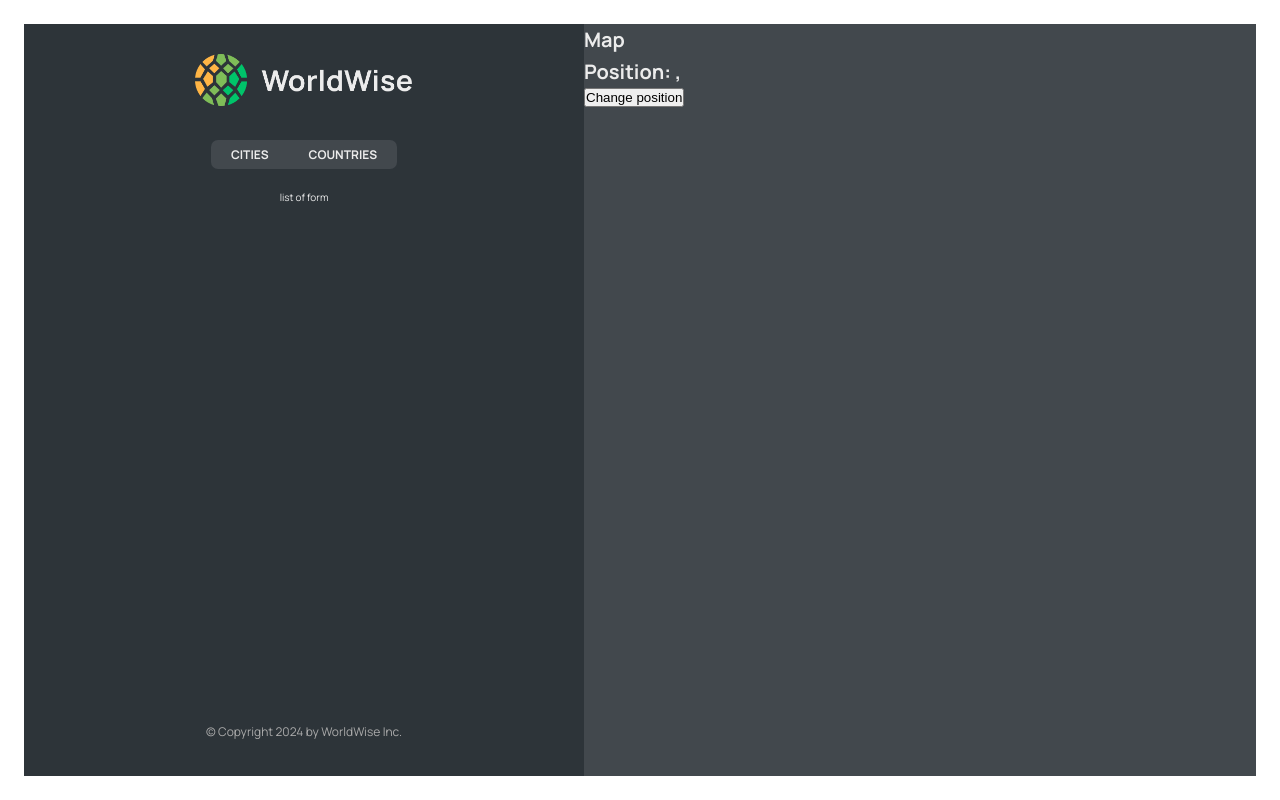
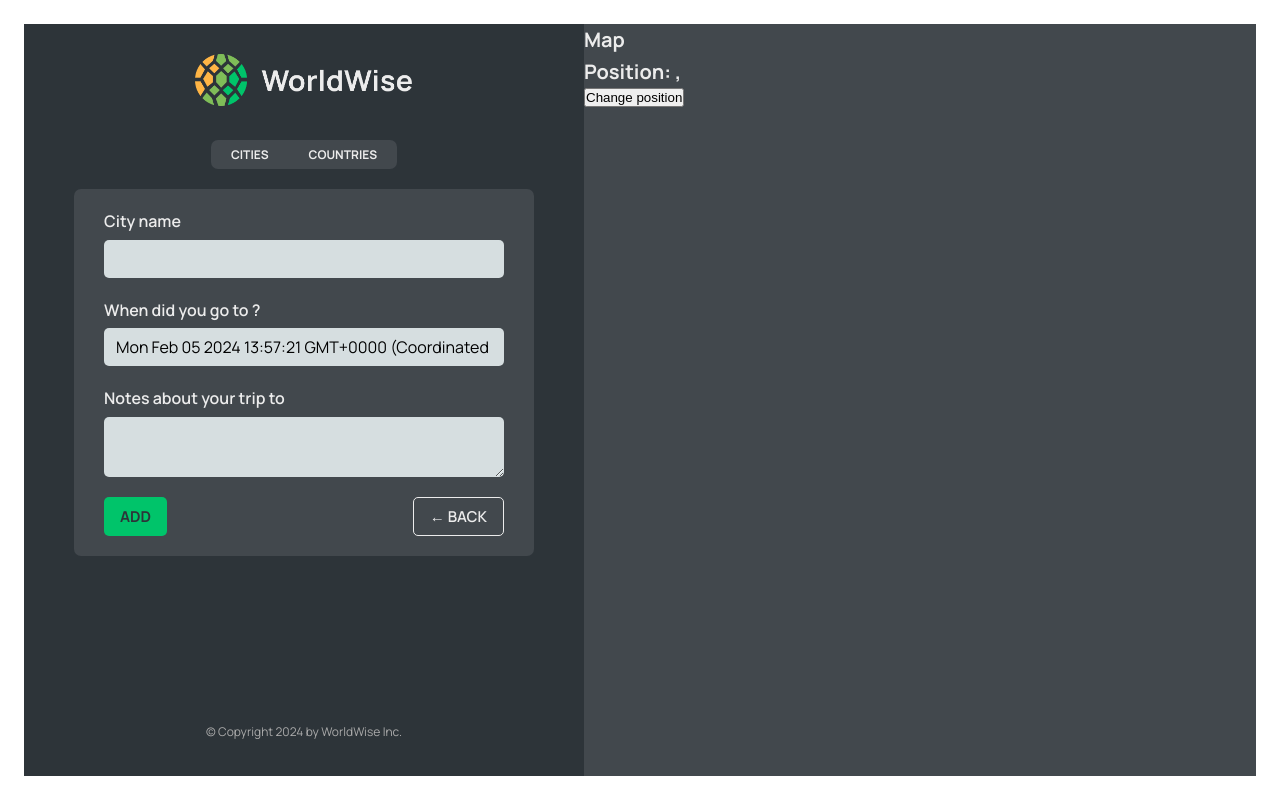
Before and after one commit to rashmipullur/WorldWise, a React (Vite) app: page /app/form in a window 1280 px wide. Built offline with nearby package versions, Linux system fonts and the light colour scheme; data requests are answered from the project's data file.

Commit message:
programmatic navigation with useNavigate

```diff
--- a/src/App.jsx
+++ b/src/App.jsx
@@ -10,6 +10,7 @@
 import CityList from "./components/CityList";
 import CountryList from "./components/CountryList";
 import City from "./components/City";
+import Form from "./components/Form";
 
 const BASE_URL = "http://localhost:8000";
 
@@ -57,7 +58,7 @@
             path="countries"
             element={<CountryList cities={cities} isLoading={isLoading} />}
           />
-          <Route path="form" element={<p>list of form</p>} />
+          <Route path="form" element={<Form />} />
         </Route>
         <Route path="*" element={<PageNotFound />} />
       </Routes>
--- /dev/null
+++ b/src/components/Button.jsx
@@ -0,0 +1,11 @@
+import styles from "./Button.module.css";
+
+function Button({ children, onClick, type }) {
+  return (
+    <button onClick={onClick} className={`${styles.btn} ${styles[type]} `}>
+      {children}
+    </button>
+  );
+}
+
+export default Button;
--- a/src/components/CityItem.jsx
+++ b/src/components/CityItem.jsx
@@ -1,6 +1,5 @@
 import { Link } from "react-router-dom";
 import styles from "./CityItem.module.css";
-import PropTypes from "prop-types";
 
 const formatDate = (date) =>
   new Intl.DateTimeFormat("en", {
@@ -28,8 +27,5 @@
   );
 }
 
-CityItem.propTypes = {
-  city: PropTypes.object,
-};
 
 export default CityItem;
--- a/src/components/CountryItem.jsx
+++ b/src/components/CountryItem.jsx
@@ -1,5 +1,4 @@
 import styles from "./CountryItem.module.css";
-import PropTypes from "prop-types";
 
 function CountryItem({ country }) {
   return (
@@ -10,8 +9,5 @@
   );
 }
 
-CountryItem.propTypes = {
-  country: PropTypes.object,
-};
 
 export default CountryItem;
--- a/src/components/CountryList.jsx
+++ b/src/components/CountryList.jsx
@@ -2,7 +2,6 @@
 import styles from "./CountryList.module.css";
 import CountryItem from "./countryItem";
 import Message from "./Message";
-import PropTypes from "prop-types";
 
 function CountryList({ cities, isLoading }) {
   if (isLoading) return <Spinner />;
@@ -21,17 +20,10 @@
   return (
     <ul className={styles.countryList}>
       {countries.map((country) => (
-        <CountryItem country={country} />
+        <CountryItem country={country} key={country.country} />
       ))}
     </ul>
   );
 }
 
-CountryList.propTypes = {
-  cities: PropTypes.array,
-  isLoading: PropTypes.bool,
-};
-
-
-
 export default CountryList;
--- a/src/components/Form.jsx
+++ b/src/components/Form.jsx
@@ -3,6 +3,8 @@
 import { useState } from "react";
 
 import styles from "./Form.module.css";
+import Button from "./Button";
+import { useNavigate } from "react-router-dom";
 
 export function convertToEmoji(countryCode) {
   const codePoints = countryCode
@@ -13,6 +15,8 @@
 }
 
 function Form() {
+  const navigate = useNavigate();
+
   const [cityName, setCityName] = useState("");
   const [country, setCountry] = useState("");
   const [date, setDate] = useState(new Date());
@@ -49,8 +53,16 @@
       </div>
 
       <div className={styles.buttons}>
-        <button>Add</button>
-        <button>&larr; Back</button>
+        <Button type="primary">Add</Button>
+        <Button
+          type="back"
+          onClick={(e) => {
+            e.preventDefault();
+            navigate(-1);
+          }}
+        >
+          &larr; Back
+        </Button>
       </div>
     </form>
   );
--- a/src/components/Map.jsx
+++ b/src/components/Map.jsx
@@ -1,12 +1,15 @@
-import { useSearchParams } from "react-router-dom";
+import { useNavigate, useSearchParams } from "react-router-dom";
 import styles from "./Map.module.css";
+
 function Map() {
+  const navigate = useNavigate();
+
   const [searchParams, setSearchParams] = useSearchParams();
   const lat = searchParams.get("lat");
   const lng = searchParams.get("lng");
 
   return (
-    <div className={styles.mapContainer}>
+    <div className={styles.mapContainer} onClick={() => navigate("form")}>
       <h1>Map</h1>
       <h1>
         Position: {lat}, {lng}
```
Also changed, not shown: .eslintrc.cjs.
